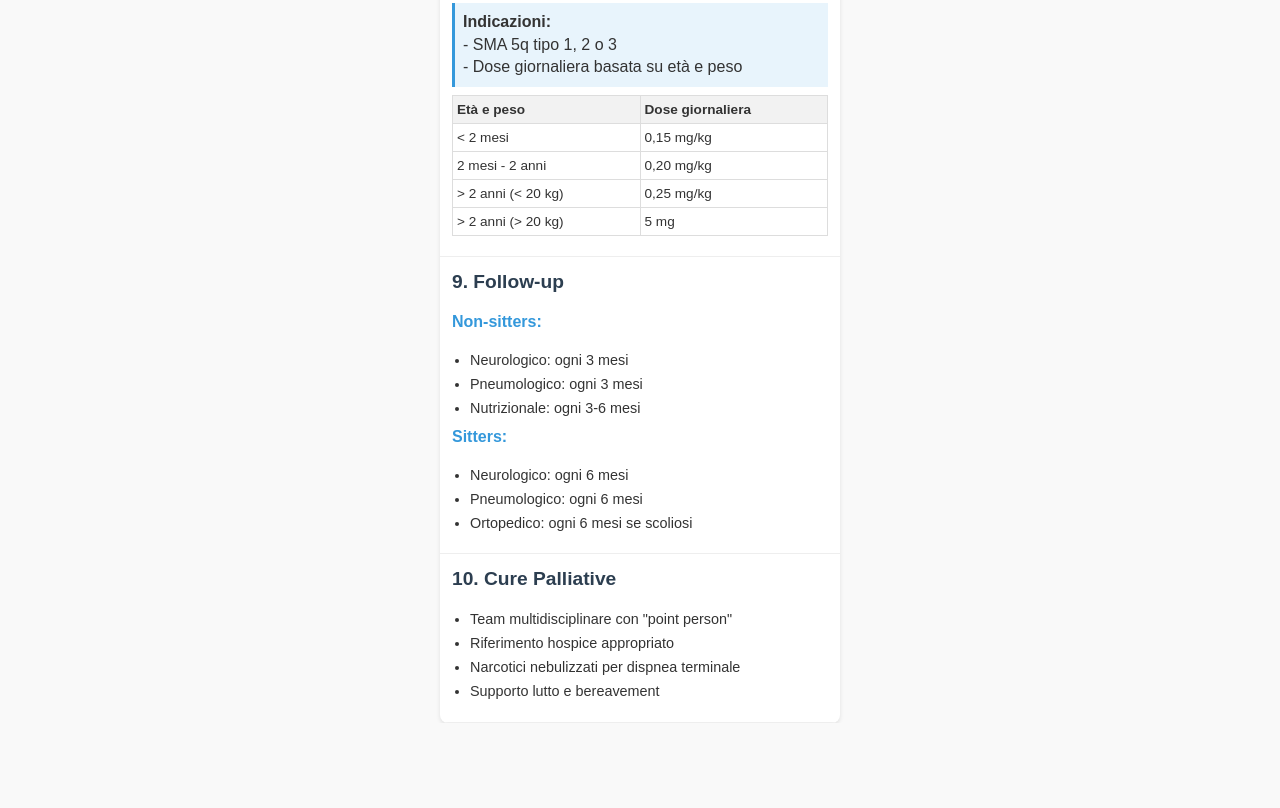
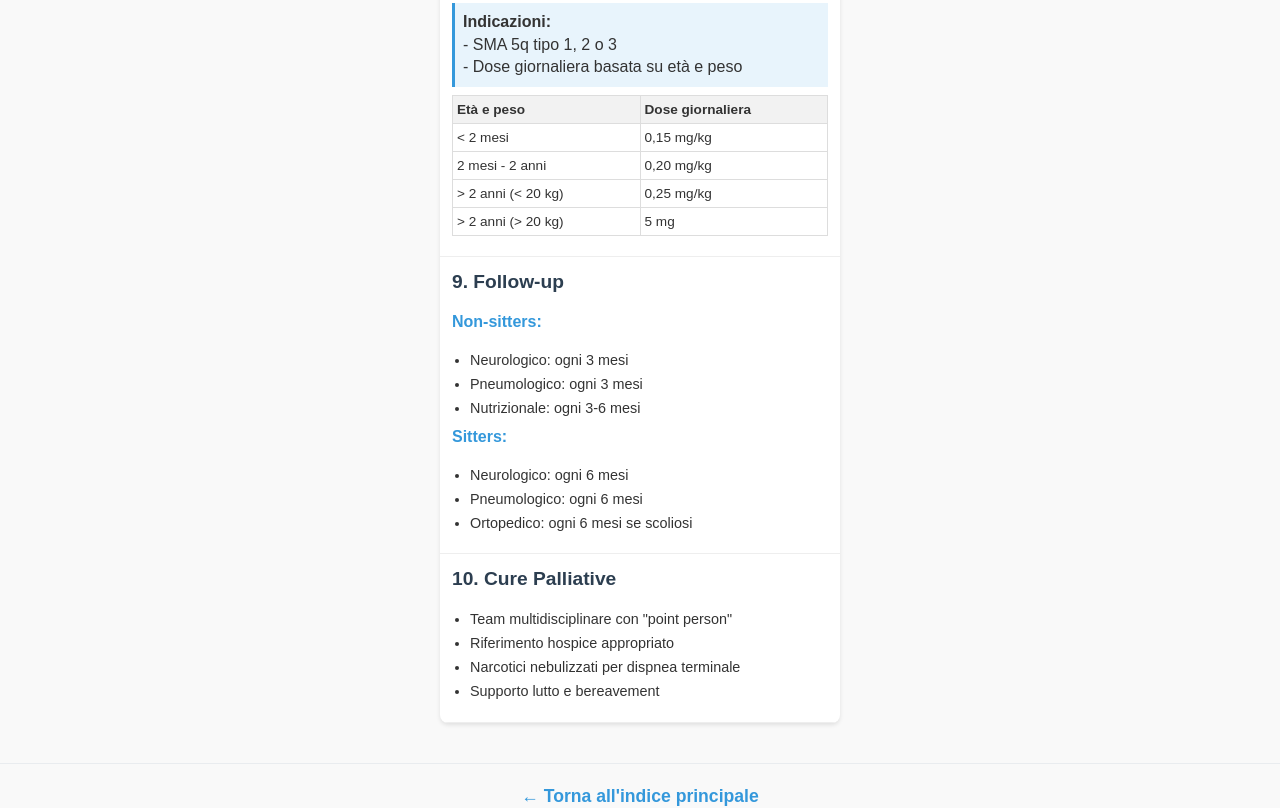
Before and after one commit to fedele93/Neurologia-per-schemi, a plain HTML site: page flowcharts/gestione_sma.html in a window 1280 px wide. Shown: the part 3726-4534 px from the top of the page. Before the commit the page ends 4449 px from the top, so only its background shows below. Drawn offline with Linux system fonts and the light colour scheme; a script that the page names is missing.

Commit message:
Update gestione_sma.html
aggiunto link index

```diff
--- a/flowcharts/gestione_sma.html
+++ b/flowcharts/gestione_sma.html
@@ -13,6 +13,23 @@
             background-color: #f9f9f9;
             color: #333;
             line-height: 1.4;
+        }
+          .back-link {
+            text-align: center;
+            margin-top: 40px;
+            padding-top: 20px;
+            border-top: 1px solid #e9ecef;
+        }
+
+        .back-link a {
+            color: #3498db;
+            text-decoration: none;
+            font-size: 1.1em;
+            font-weight: bold;
+        }
+
+        .back-link a:hover {
+            text-decoration: underline;
         }
         .container {
             width: 100%;
@@ -357,5 +374,8 @@
             });
         });
     </script>
+    <div class="back-link">
+            <a href="../index.html">← Torna all'indice principale</a>
+        </div>
 </body>
 </html>
```
